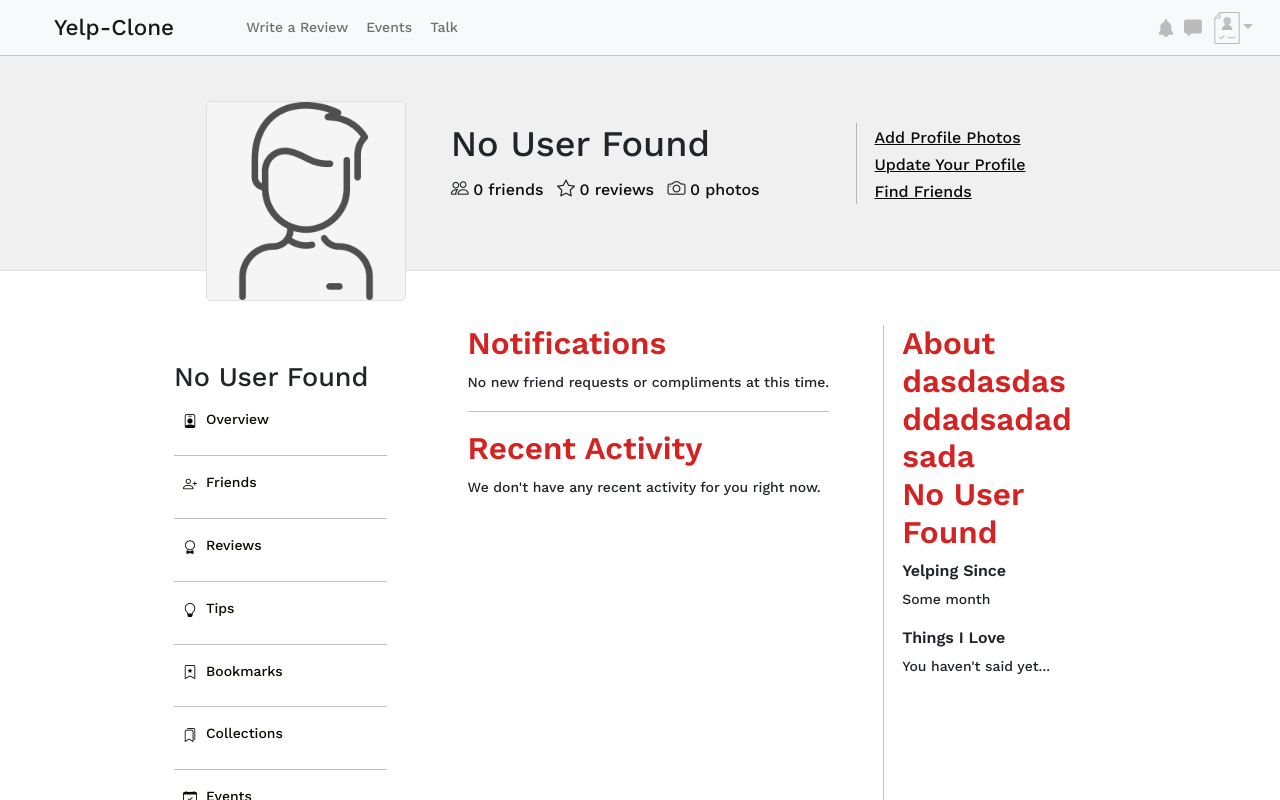
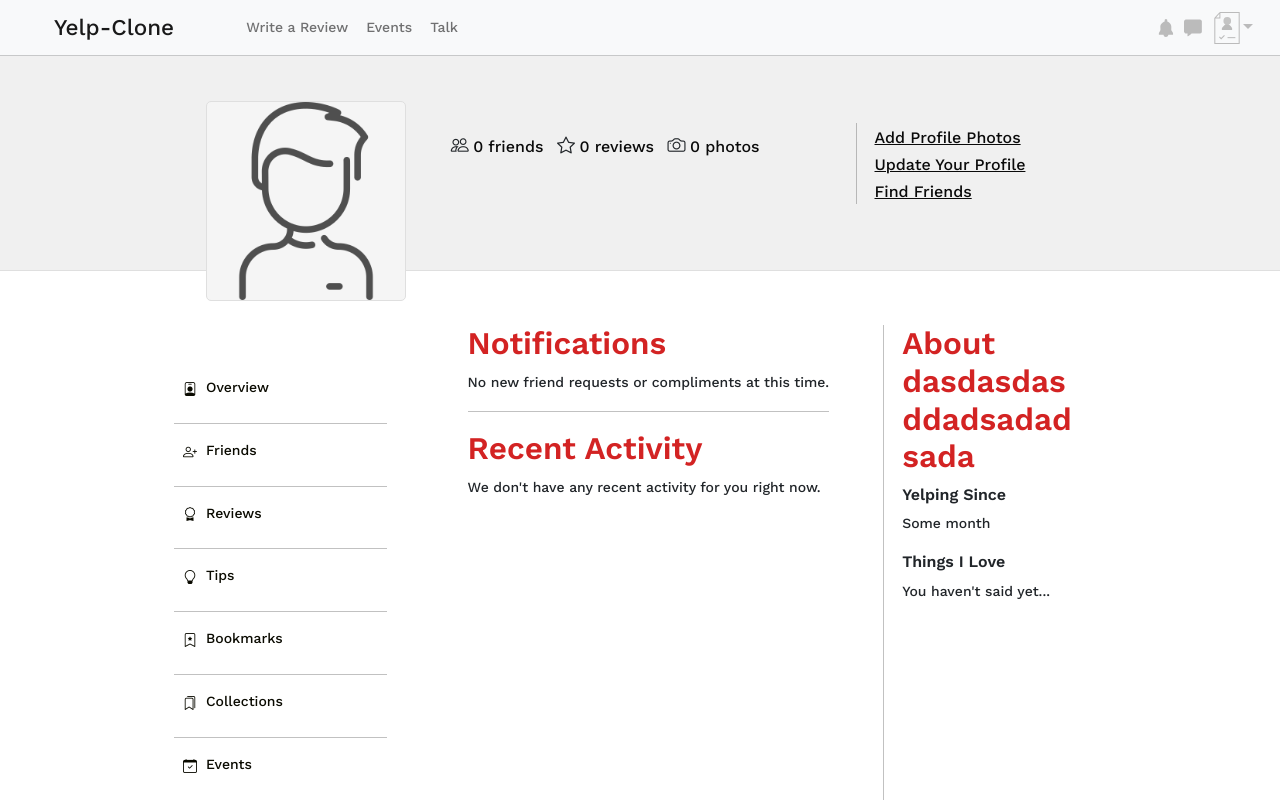
Before and after one commit to colinthedev/yelp-cloner-full-stack, a React (Create React App) app in the folder client/: page /profile in a window 1280 px wide. Shown: the top 800 px of the page. Built offline with nearby package versions, Linux system fonts and the light colour scheme; no server answers.

Commit message:
Created UserContext, used UserContext in Nav and Profile components

```diff
--- a/client/src/Pages/Profile/Profile.js
+++ b/client/src/Pages/Profile/Profile.js
@@ -1,7 +1,11 @@
-import React from 'react';
+import React, {useContext} from 'react';
 import './Profile.css';
 
-const Profile = ({ currentUser }) => {
+import { UserContext } from "../../../src/components/App/App";
+
+const Profile = ({}) => {
+    const currentUser = useContext(UserContext)
+
     return (
         <div className="container-flex">
             <div className="top-content-container w-100">
--- a/client/src/components/App/App.js
+++ b/client/src/components/App/App.js
@@ -1,83 +1,8 @@
-// import './App.css';
-// import 'bootstrap/dist/css/bootstrap.min.css';
-
-// import React from 'react';
-// import { BrowserRouter, Routes, Route, Link } from 'react-router-dom';
-// import Navmenu from '../Nav/Nav';
-// import Profile from '../../Pages/Profile/Profile';
-// import Home from '../../Pages/Home/Home';
-// import Signin from '../../Pages/Sign-in/Sign-in';
-// import Signup from '../../Pages/Sign-up/Sign-up';
-// import Footer from '../Footer/Footer';
-
-// import { auth, createUserProfileDocument } from '../../util/firebase/firebase.utils';
-
-// class App extends React.Component {
-//   constructor() {
-//     super();
-
-//     this.state = {
-//       currentUser: null
-//     }
-//   }
-
-//   unsubscribeFromAuth = null;
-
-//   //onAuthStateChanged returns method from firebase.Unsubscribe
-//   componentDidMount() { // firebase call auth from firebase.utils
-//     this.unsubscribeFromAuth = auth.onAuthStateChanged(async userAuth => {
-//       if (userAuth) {
-//         const userRef = await createUserProfileDocument(userAuth);
-
-//         userRef.onSnapshot(snapShot => {
-//           this.setState({
-//             currentUser: {
-//               id: snapShot.id,
-//               ...snapShot.data()
-//             }
-//           });
-//         });
-//       } else {
-//         this.setState({ currentUser: userAuth })
-//       }
-//     })
-//   }
-
-//   componentWillUnmount() {
-//     this.unsubscribeFromAuth();
-//   }
-
-
-//   render() {
-//     return (
-//       <div className="App">
-//         <BrowserRouter>
-//           <Navmenu currentUser={this.state.currentUser} />
-//           <Routes>
-//             <Route exact path='/' element={<Home />} />
-//             <Route path='/signin' element={<Signin />} />
-//             <Route path='/signup' element={<Signup />} />
-//             <Route path='/profile' element={<Profile />} currentUser={this.state.currentUser} />
-//           </Routes>
-//         </BrowserRouter>
-//         <Footer />
-//       </div>
-//     )
-//   }
-// }
-
-// export default App;
-
-
-
-
-
-
 import './App.css';
 import 'bootstrap/dist/css/bootstrap.min.css';
 
 import React, { useState, useEffect} from "react";
-import { BrowserRouter, Routes, Route, Link } from 'react-router-dom';
+import { BrowserRouter, Routes, Route } from 'react-router-dom';
 import { auth, createUserProfileDocument } from "../../util/firebase/firebase.utils";
 import Navmenu from '../Nav/Nav';
 import Home from '../../Pages/Home/Home';
@@ -87,8 +12,10 @@ import Profile from '../../Pages/Profile/Profile';
 import Footer from '../Footer/Footer';
 
 
+export const UserContext = React.createContext(null)
+
 const App = () => {
-  const [currentUser, setuser] = useState(null)
+  const [currentUser, setuser] = useState(null);
 
   let unsubscribeFromAuth = null;
 
@@ -116,14 +43,16 @@ const App = () => {
   return (
     <div className="App">
         <BrowserRouter>
-        <Navmenu currentUser={currentUser} />
+          <UserContext.Provider value={currentUser}>
+            <Navmenu  />
             <hr className="p-0 m-0"></hr>
               <Routes>
                 <Route exact path='/' element={<Home />} />
                 <Route path='/signin' element={<Signin />} />
                 <Route path='/signup' element={<Signup />} />
-          <Route path='/profile' element={<Profile />} currentUser={currentUser} />
+                <Route path='/profile' element={<Profile />}  />
               </Routes>
+          </UserContext.Provider>
         </BrowserRouter>
         <Footer />
     </div>
--- a/client/src/components/Nav/Nav.js
+++ b/client/src/components/Nav/Nav.js
@@ -1,4 +1,5 @@
-import React from 'react';
+import React, { useContext } from 'react';
+import { UserContext } from "../../../src/components/App/App";
 import './Nav.css';
 
 import { Link } from 'react-router-dom';
@@ -12,8 +13,9 @@ import Aboutme from './img/Aboutme.svg';
 import Findfriends from './img/Findfriends.svg';
 import Accountsetting from './img/Accountsetting.svg';
 
-const Navmenu = ( {currentUser} ) => {
-    console.log(currentUser)
+const Navmenu = ({}) => {
+    const currentUser = useContext(UserContext)
+
     return (
         <div className='tc f3'>
             <Navbar bg='light' expand='lg'>
```
Lines whose indentation alone changed are shown as unchanged.
